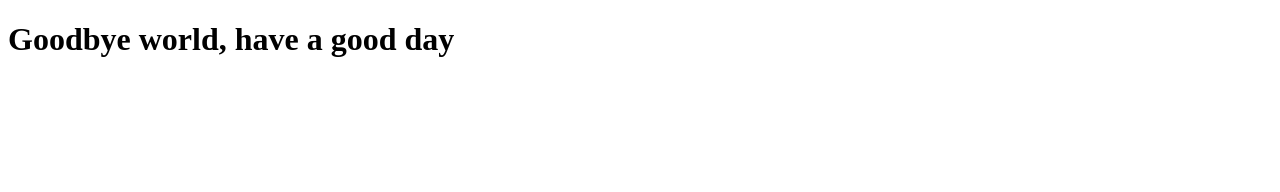
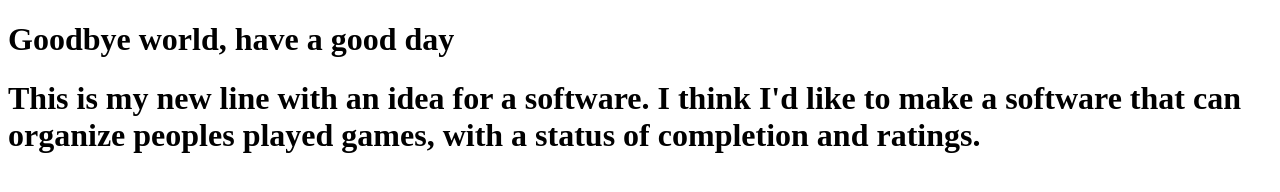
Before and after one commit to VersaceTupperware/CS3338-first-project, a plain HTML site: page index.html in a window 1280 px wide. Drawn offline with Linux system fonts and the light colour scheme.

Commit message:
This is my change to the local depository via local software

```diff
--- a/index.html
+++ b/index.html
@@ -7,5 +7,8 @@
 </head>
 <body>
     <h1>Goodbye world, have a good day</h1>
+    <h1>This is my new line with an idea for a software. I think I'd like to make a software
+        that can organize peoples played games, with a status of completion and ratings.
+    </h1>
 </body>
 </html>
```
